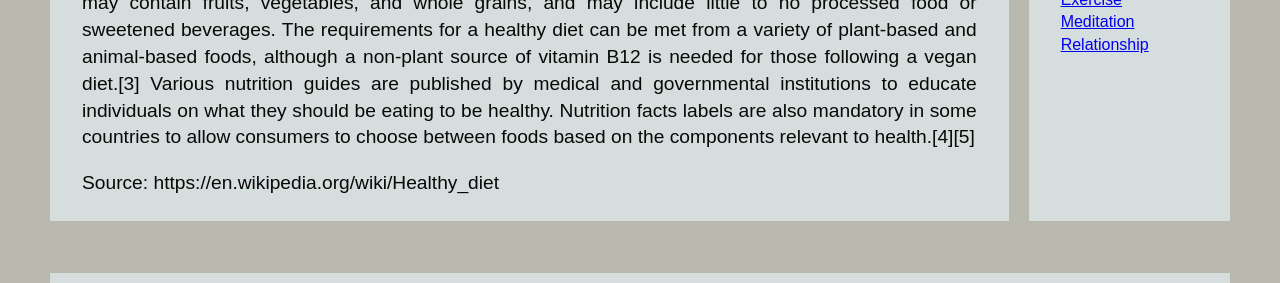
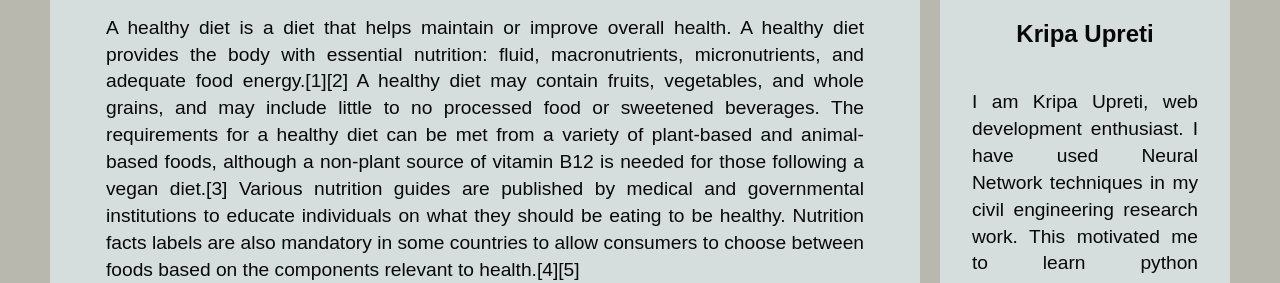
Before and after one commit to kripau/FrontEndDesign, a plain HTML site: page BlogProject_HTML_CSS/html/blog1.html in a window 1280 px wide. Shown: the part 382-665 px from the top of the page. Drawn offline with Linux system fonts and the light colour scheme.

Commit message:
comment addressed

```diff
--- a/BlogProject_HTML_CSS/css/blog.css
+++ b/BlogProject_HTML_CSS/css/blog.css
@@ -7,22 +7,19 @@
 .blog_container {
     display: grid;
     grid-gap: 20px;
-    grid-template-areas: "blog_x link";
+    grid-template-columns: 3fr 1fr;
+    grid-template-areas: "blog_x profile" "blog_x link";
 }
 
 .blog_x {
     grid-area: blog_x;
     min-height: 100px;
-    background-image: url("../images/blog1.jpg");
-    background-size: cover;
-    background-position: center;
-    padding: 3rem;
+    padding: 2rem 1rem;
     display: flex;
     flex-direction: column;
     align-items: start;
     background: var(--primary);
     text-align: justify;
-    padding: 1.5rem 2rem;
 }
 
 .blog_x h2 {
@@ -39,7 +36,7 @@
     padding: auto;
 }
 
-.blog_x p {
+.blog_x blockquote {
     font-size: 1.2rem;
     margin-bottom: 0;
     color: var(--dark);
@@ -48,30 +45,40 @@
 
 .link {
     grid-area: link;
-    min-height: 100px;
-    background-size: cover;
-    background-position: center;
-    padding: 3rem;
+    padding: 1.5rem;
     display: flex;
     flex-direction: column;
-    align-items: start;
-    justify-content: center;
     background: var(--primary);
-    text-align: center;
-    padding: 1.5rem 2rem;
 }
 
+.profile {
+    grid-area: profile;
+    display: flex;
+    flex-direction: column;
+    align-items: center;
+    background: var(--primary);
+    text-align: justify;
+    padding: 1.5rem 2rem;
+    justify-content: centre;
+}
+
+.profile p {
+    font-size: 1.2rem;
+    margin-bottom: 0;
+    color: var(--dark);
+    justify-content: space-between;
+}
 
 /* Media Queries */
 
 @media (max-width: 700px) {
     .blog_container {
-        grid-template-areas: "blog_x link";
+        grid-template-areas: "blog_x profile" "blog_x link";
     }
 }
 
 @media (max-width: 500px) {
     .blog_container {
-        grid-template-areas: "blog_x" "link";
+        grid-template-areas: "blog_x blog_x" "profile link";
     }
 }
--- a/BlogProject_HTML_CSS/css/footer.css
+++ b/BlogProject_HTML_CSS/css/footer.css
@@ -3,7 +3,6 @@
     --dark: #080808;
     --light: #f7f7f7;
 }
-
 
 /* Footer */
 
--- a/BlogProject_HTML_CSS/css/main.css
+++ b/BlogProject_HTML_CSS/css/main.css
@@ -29,6 +29,8 @@ body {
 
 img {
     max-width: 100%;
+    max-height: 100%;
+    padding: 0.5rem 0.5rem;
 }
 
 .container {
--- a/BlogProject_HTML_CSS/html/blog1.html
+++ b/BlogProject_HTML_CSS/html/blog1.html
@@ -7,8 +7,6 @@
         <meta name="viewport" content="width=device-width, initial-scale=1.0">
         <title>Document</title>
         <link rel="stylesheet" href="../css/main.css">
-    <link rel="stylesheet" href="../css/blog.css">
-    <link rel="stylesheet" href="../css/footer.css">
     </head>
 
     <body>
@@ -32,15 +30,38 @@
             <!-- Boxes Section -->
             <section class="blog_container">
                 <div class="blog_x">
+                    <figure>
                         <img src="../images/blog1.jpg" alt="blog1_image">
+                        <figcaption>Blog 1 - Healthy food</figcaption>
+                    </figure>
+
                     <h2>Healthy food</h2>
                     <h5>March 12 2019</h5>
-                <p>A healthy diet is a diet that helps maintain or improve overall health. A healthy diet provides the body with essential nutrition: fluid, macronutrients, micronutrients, and adequate food energy.[1][2] A healthy diet may contain fruits,
-                    vegetables, and whole grains, and may include little to no processed food or sweetened beverages. The requirements for a healthy diet can be met from a variety of plant-based and animal-based foods, although a non-plant source of vitamin
-                    B12 is needed for those following a vegan diet.[3] Various nutrition guides are published by medical and governmental institutions to educate individuals on what they should be eating to be healthy. Nutrition facts labels are also
-                    mandatory in some countries to allow consumers to choose between foods based on the components relevant to health.[4][5]
+                    <blockquote cite="https://en.wikipedia.org/wiki/Healthy_diet">
+                        A healthy diet is a diet that helps maintain or improve overall health. A healthy diet provides
+                        the body with essential nutrition: fluid, macronutrients, micronutrients, and adequate food
+                        energy.[1][2] A healthy diet may contain fruits,
+                        vegetables, and whole grains, and may include little to no processed food or sweetened
+                        beverages. The requirements for a healthy diet can be met from a variety of plant-based and
+                        animal-based foods, although a non-plant source of vitamin
+                        B12 is needed for those following a vegan diet.[3] Various nutrition guides are published by
+                        medical and governmental institutions to educate individuals on what they should be eating to be
+                        healthy. Nutrition facts labels are also
+                        mandatory in some countries to allow consumers to choose between foods based on the components
+                        relevant to health.[4][5]
+                    </blockquote>
+                </div>
+
+                <div class="profile">
+                    <div class="image">
+                        <img src="../images/profile_pic.jpg" alt="">
+                    </div>
+                    <h2>Kripa Upreti</h2>
+                    <p>I am Kripa Upreti, web development enthusiast. I have used Neural Network techniques in my civil
+                        engineering research work. This motivated me to learn python programming language. During this
+                        process of learning, I am fascinated by effectiveness
+                        of HTML, CSS, javascript and python.
                     </p>
-                <p>Source: https://en.wikipedia.org/wiki/Healthy_diet</p>
                 </div>
                 <div class="link">
                     <h1>Recent post</h1>
@@ -51,7 +72,8 @@
             </section>
             <!-- Footer -->
             <footer class="foot">
-            <a href="https://www.linkedin.com/in/kripa-upreti/"><img class="social" src="../images/Linkedin.jpg" alt=""></a>
+                <a href="https://www.linkedin.com/in/kripa-upreti/"><img class="social" src="../images/Linkedin.jpg"
+                        alt=""></a>
                 <a href="https://www.facebook.com/"><img class="social" src="../images/Facebook-Lite.jpg" alt=""></a>
                 <a href="https://twitter.com/?lang=en-au"><img class="social" src="../images/twitter.jpeg" alt=""></a>
                 <p></p>
```
Also changed, not shown: BlogProject_HTML_CSS/html/about.html (+5 -4 lines), BlogProject_HTML_CSS/html/blog2.html (+28 -9 lines), BlogProject_HTML_CSS/html/blog3.html (+28 -7 lines), BlogProject_HTML_CSS/html/blog4.html (+27 -7 lines), BlogProject_HTML_CSS/html/contact.html (+2 -3 lines), BlogProject_HTML_CSS/html/subscribe.html (+2 -4 lines), BlogProject_HTML_CSS/index.html (+4 -7 lines). Lines whose indentation alone changed are shown as unchanged.
